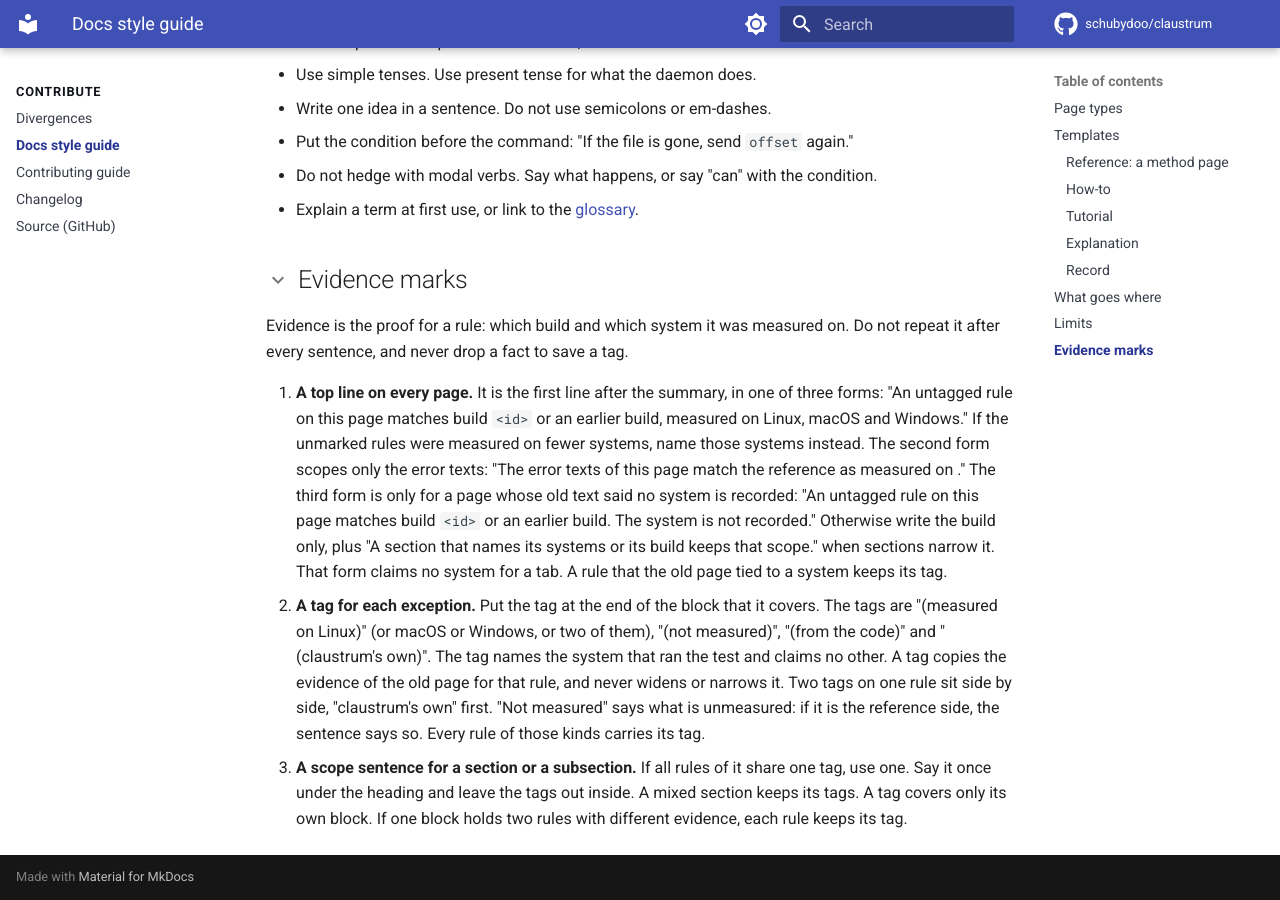
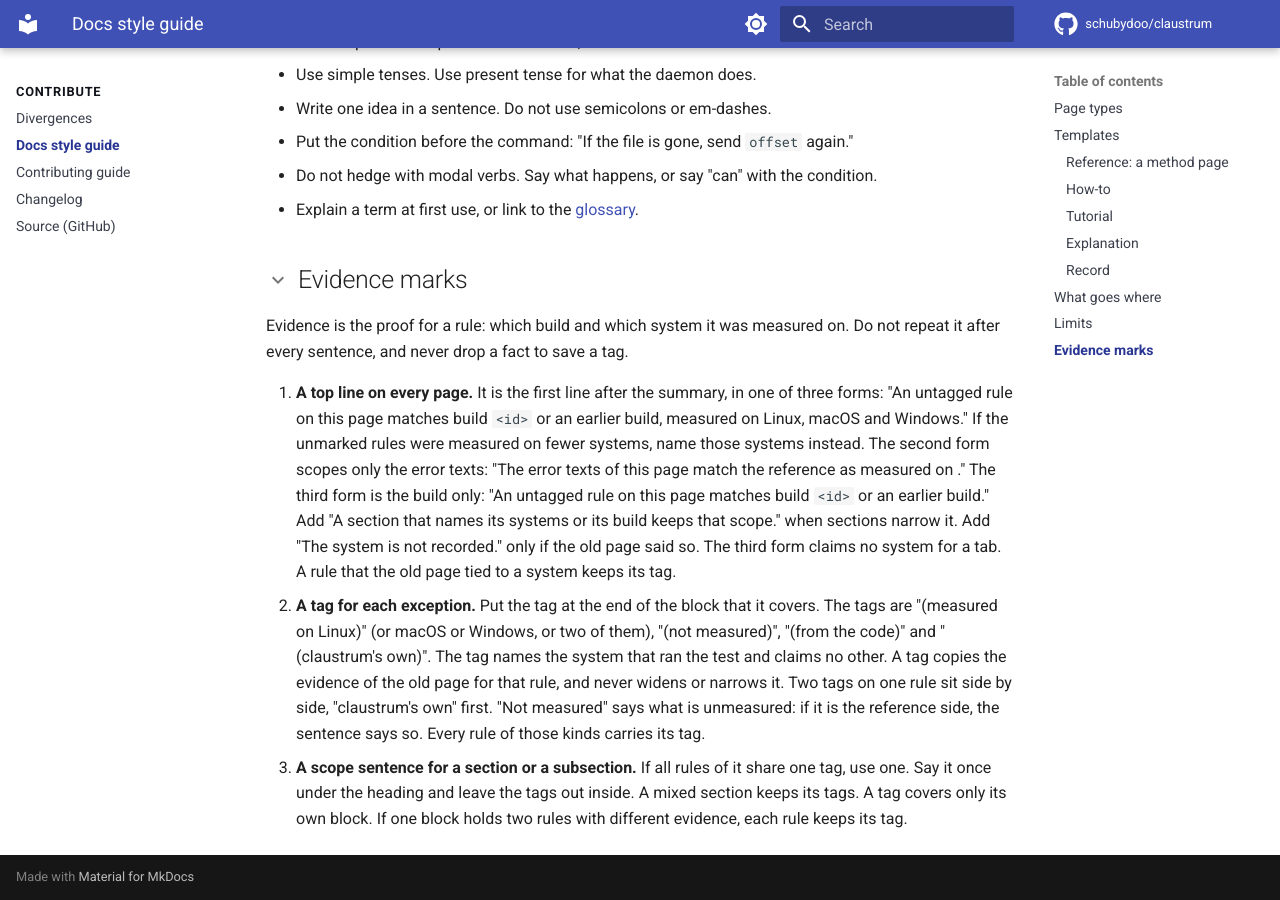
Before and after one commit to schubydoo/claustrum, an MkDocs documentation site: the page built from docs/STYLE.md, in a window 1280 px wide and 900 px high, scrolled down 3821 px. Built offline with MkDocs 1.6.1 and Material for MkDocs 9.7.7, drawn with Linux system fonts in a browser that asks for light colours; comment, search, counter and statistics services are not loaded.

Commit message:
docs: restore the decision rules instruction, fix the top-line forms of STYLE and plugins.prune
Co-Authored-By: Claude Opus 5.5 <noreply@anthropic.com>

```diff
--- a/docs/STYLE.md
+++ b/docs/STYLE.md
@@ -167,6 +167,6 @@ Keep these plain-English rules:
 
 Evidence is the proof for a rule: which build and which system it was measured on. Do not repeat it after every sentence, and never drop a fact to save a tag.
 
-1. **A top line on every page.** It is the first line after the summary, in one of three forms: "An untagged rule on this page matches build `<id>` or an earlier build, measured on Linux, macOS and Windows." If the unmarked rules were measured on fewer systems, name those systems instead. The second form scopes only the error texts: "The error texts of this page match the reference as measured on <systems>." The third form is only for a page whose old text said no system is recorded: "An untagged rule on this page matches build `<id>` or an earlier build. The system is not recorded." Otherwise write the build only, plus "A section that names its systems or its build keeps that scope." when sections narrow it. That form claims no system for a tab. A rule that the old page tied to a system keeps its tag.
+1. **A top line on every page.** It is the first line after the summary, in one of three forms: "An untagged rule on this page matches build `<id>` or an earlier build, measured on Linux, macOS and Windows." If the unmarked rules were measured on fewer systems, name those systems instead. The second form scopes only the error texts: "The error texts of this page match the reference as measured on <systems>." The third form is the build only: "An untagged rule on this page matches build `<id>` or an earlier build." Add "A section that names its systems or its build keeps that scope." when sections narrow it. Add "The system is not recorded." only if the old page said so. The third form claims no system for a tab. A rule that the old page tied to a system keeps its tag.
 2. **A tag for each exception.** Put the tag at the end of the block that it covers. The tags are "(measured on Linux)" (or macOS or Windows, or two of them), "(not measured)", "(from the code)" and "(claustrum's own)". The tag names the system that ran the test and claims no other. A tag copies the evidence of the old page for that rule, and never widens or narrows it. Two tags on one rule sit side by side, "claustrum's own" first. "Not measured" says what is unmeasured: if it is the reference side, the sentence says so. Every rule of those kinds carries its tag.
 3. **A scope sentence for a section or a subsection.** If all rules of it share one tag, use one. Say it once under the heading and leave the tags out inside. A mixed section keeps its tags. A tag covers only its own block. If one block holds two rules with different evidence, each rule keeps its tag.
```
Also changed, not shown: AGENTS.md (+2 -2 lines), docs/protocol/plugins-prune.md (+1 -1 lines), 1 other file.
